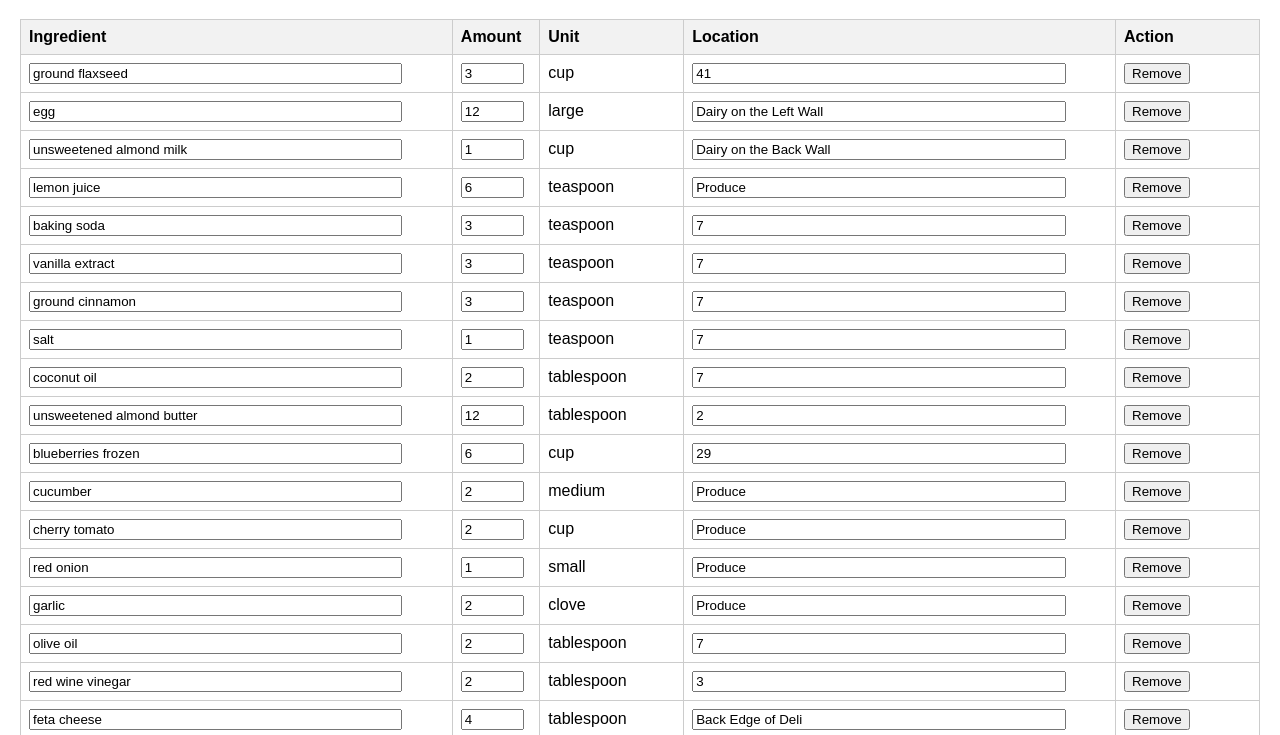
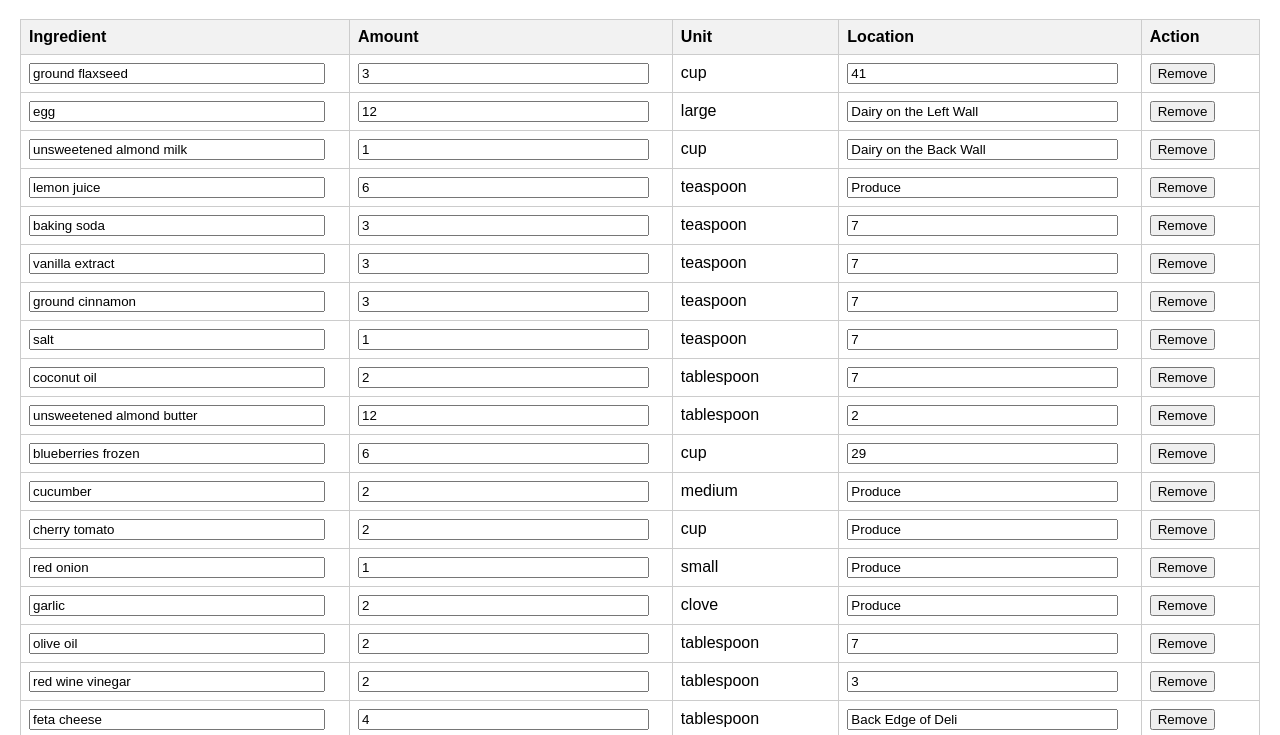
Before and after one commit to donjamin84/shopping_list, a plain HTML site: page index.html in a window 1280 px wide. Shown: the part 61-796 px from the top of the page. Drawn offline with Linux system fonts and the light colour scheme.

Commit message:
Update index.html

```diff
--- a/index.html
+++ b/index.html
@@ -23,16 +23,16 @@
         th {
             background-color: #f2f2f2;
         }
-        /* Set different widths for each column */
-        td:nth-child(1) { width: 30%; } /* Ingredient */
-        td:nth-child(2) { width: 5%; } /* Amount */
-        td:nth-child(3) { width: 10%; } /* Unit */
-        td:nth-child(4) { width: 30%; } /* Location */
-        td:nth-child(5) { width: 10%; } /* Action */
+        /* Set default widths for each column */
+        td:nth-child(1) { width: auto; } /* Ingredient */
+        td:nth-child(2) { width: auto; } /* Amount */
+        td:nth-child(3) { width: auto; } /* Unit */
+        td:nth-child(4) { width: auto; } /* Location */
+        td:nth-child(5) { width: auto; } /* Action */
 
         /* Input styles */
         input[type="text"], input[type="number"] {
-            width: 90%; /* Inputs take full width of the cell with a margin */
+            width: 95%; /* Inputs take full width of the cell with a margin */
             box-sizing: border-box; /* Ensures padding is included in the width */
         }
 
@@ -84,7 +84,33 @@
                 `;
                 tableBody.appendChild(tr);
             });
+            setDynamicColumnWidths();
             window.scrollTo(0, document.body.scrollHeight);
+        }
+
+        function setDynamicColumnWidths() {
+            const table = document.getElementById('shoppingListTable');
+            const rows = table.getElementsByTagName('tr');
+            const colCount = rows[0].cells.length;
+
+            for (let colIndex = 0; colIndex < colCount; colIndex++) {
+                let maxWidth = 0;
+
+                // Loop through each row in the column to find the max width
+                for (let rowIndex = 0; rowIndex < rows.length; rowIndex++) {
+                    const cell = rows[rowIndex].cells[colIndex];
+                    const cellContentWidth = cell.offsetWidth; // Get the width of the cell content
+
+                    // Compare and set the max width
+                    if (cellContentWidth > maxWidth) {
+                        maxWidth = cellContentWidth;
+                    }
+                }
+
+                // Set the width of the column
+                table.style.setProperty(`--col-${colIndex}-width`, `${maxWidth}px`);
+                rows[0].cells[colIndex].style.width = `${maxWidth}px`; // Set header width
+            }
         }
 
         function removeItem(index) {
```
